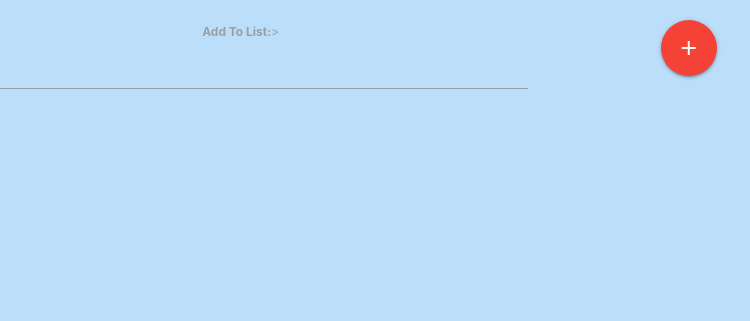
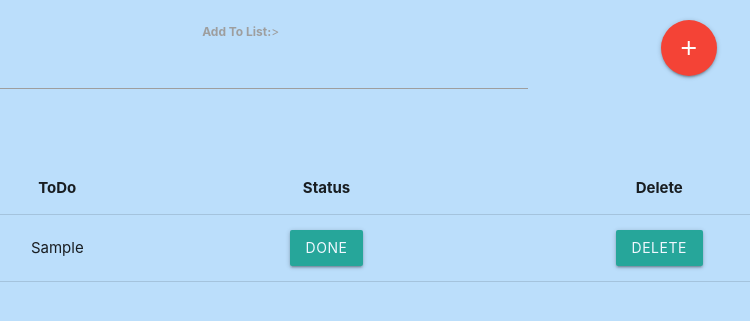
Before and after one commit to coderj001/django-responsive-todo-app, a Django app: page / in a window 1280 px wide. Shown: the part 227-548 px from the top of the page, without its empty margins (250-1000 px from the left). Run offline with Django 3.2, Linux system fonts and the light colour scheme; tables that the repository leaves empty hold one stand-in row (values such as "Sample post").

Commit message:
table is added

```diff
--- a/ToDoApp/templates/todolist/index.html
+++ b/ToDoApp/templates/todolist/index.html
@@ -17,5 +17,40 @@
         </div>
     </div>
 </form>
+<br>
+<br>
+
+{% if todo_list %}
+
+    <div class="center">
+        <table class="highlight centered responsive-table">
+            <thead>
+                <tr>
+                    <th><center>ToDo</center></th>
+                    <th><center>Status</center></th>
+                    <th><center>Delete</center></th>
+                </tr>
+            </thead>
+            <tbody>
+                {% for i in todo_list %}
+                    {% if status %}
+                    <tr>
+                        <td><center>{{ i.item }}</center></td>
+                        <td><center><button class="btn"><a href="#" style="color: aliceblue;">REDO</a></button></center></td>
+                        <td><center><button class="btn"><a href="#" style="color: aliceblue;">DELETE</a></button></center></td>
+                    </tr>
+                    {% else %}
+                    <tr>
+                        <td><center>{{ i.item }}</center></td>
+                        <td><center><button class="btn"><a href="#" style="color: aliceblue;">DONE</a></button></center></td>
+                        <td><center><button class="btn"><a href="#" style="color: aliceblue;">DELETE</a></button></center></td>
+                    </tr>
+                    {% endif %}
+                {% endfor %}
+            </tbody>
+        </table>
+    </div>
+
+{% endif %}
 
 {% endblock %}
--- a/ToDoApp/todolist/views.py
+++ b/ToDoApp/todolist/views.py
@@ -3,7 +3,7 @@ from .models import ToDoList
 # Create your views here.
 
 def todoview(req):
-    todo_list=ToDoList()
+    todo_list=ToDoList.objects.all()
     return render(req, 'todolist/index.html', {'todo_list': todo_list})
 
 def about(req):
```
